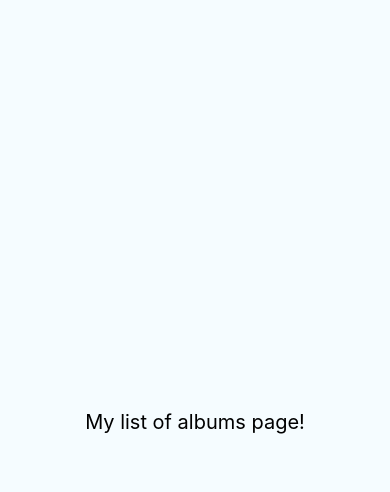
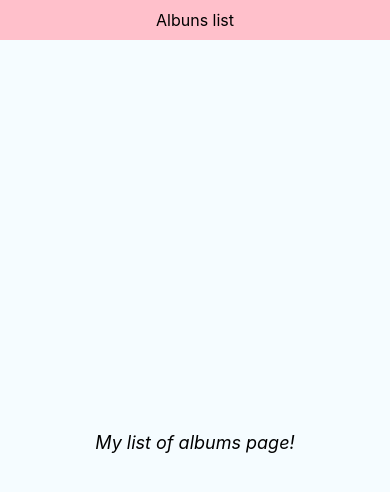
Before and after one commit to abreudayse/Albuns, a React Native app: screen / in a window 390 px wide. Shown: the top 492 px of the page. Built offline with nearby package versions, Linux system fonts and the light colour scheme.

Commit message:
Update my albums page properties.

```diff
--- a/App.js
+++ b/App.js
@@ -1,11 +1,21 @@
 import React, {Component} from 'react';
 import {Platform, StyleSheet, Text, View} from 'react-native';
 
+const Header = props => {
+  return (
+    <View style={styles.header}>
+      <Text style={styles.textHeader}>{props.title}</Text>
+    </View>
+  )
+}
 export default class App extends Component {
   render() {
     return (
       <View style={styles.container}>
-        <Text style={styles.welcome}>My list of albums page!</Text>
+        <Header title='Albuns list'/>
+        <View style={styles.containerContent}>
+          <Text style={styles.text}>My list of albums page!</Text>
+        </View>
       </View>
     );
   }
@@ -14,18 +24,26 @@ export default class App extends Component {
 const styles = StyleSheet.create({
   container: {
     flex: 1,
+    backgroundColor: '#F5FCFF',
+  },
+  header: {
     justifyContent: 'center',
     alignItems: 'center',
-    backgroundColor: '#F5FCFF',
+    height: 40,
+    backgroundColor: 'pink'
   },
-  welcome: {
-    fontSize: 20,
-    textAlign: 'center',
-    margin: 10,
+  containerContent: {
+    flex: 1,
+    alignItems: 'center',
+    justifyContent: 'center'
   },
-  instructions: {
-    textAlign: 'center',
-    color: '#333333',
-    marginBottom: 5,
+  text: {
+    fontSize: 18,
+    fontStyle: 'italic'
   },
+  textHeader: {
+    fontSize: 16,
+    color: 'black'
+  }
+
 });
```
